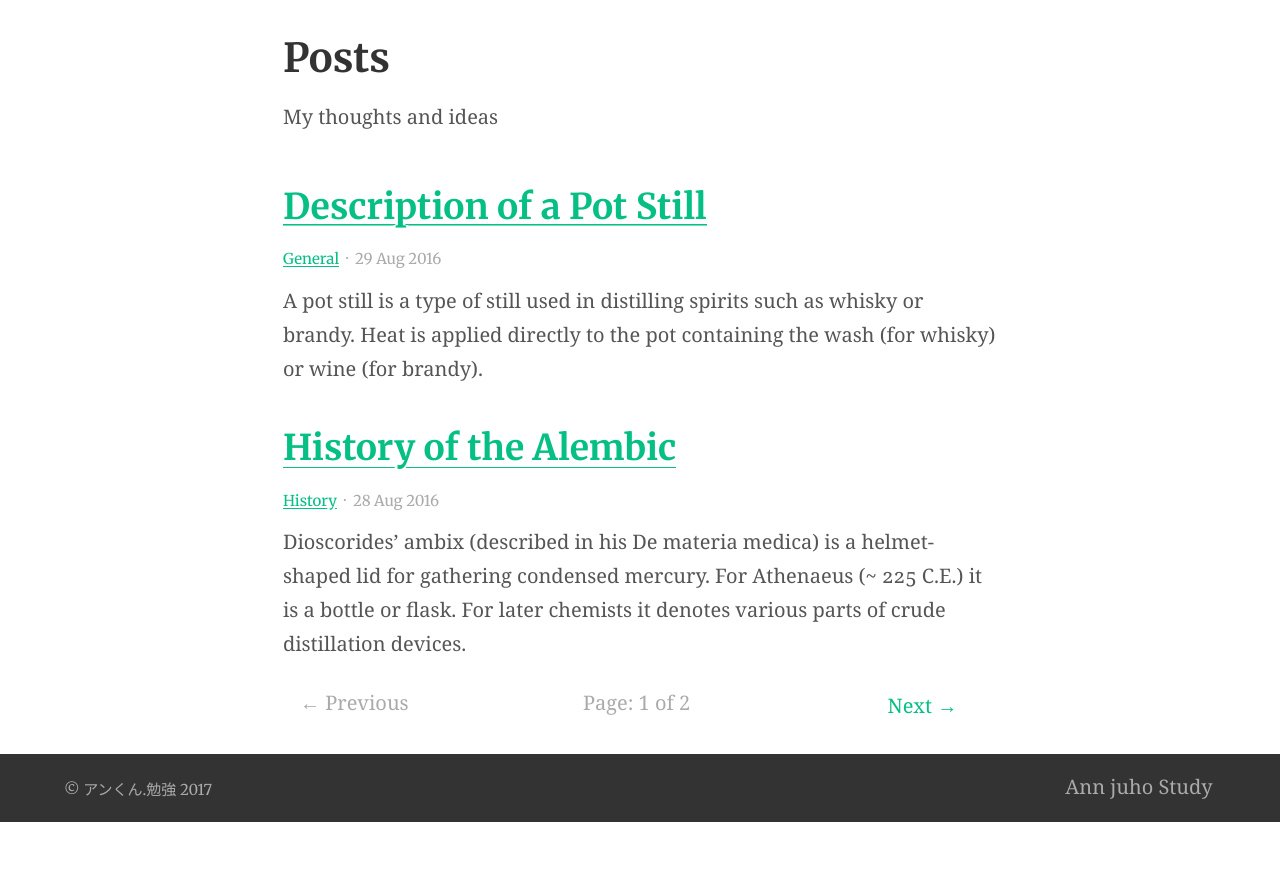
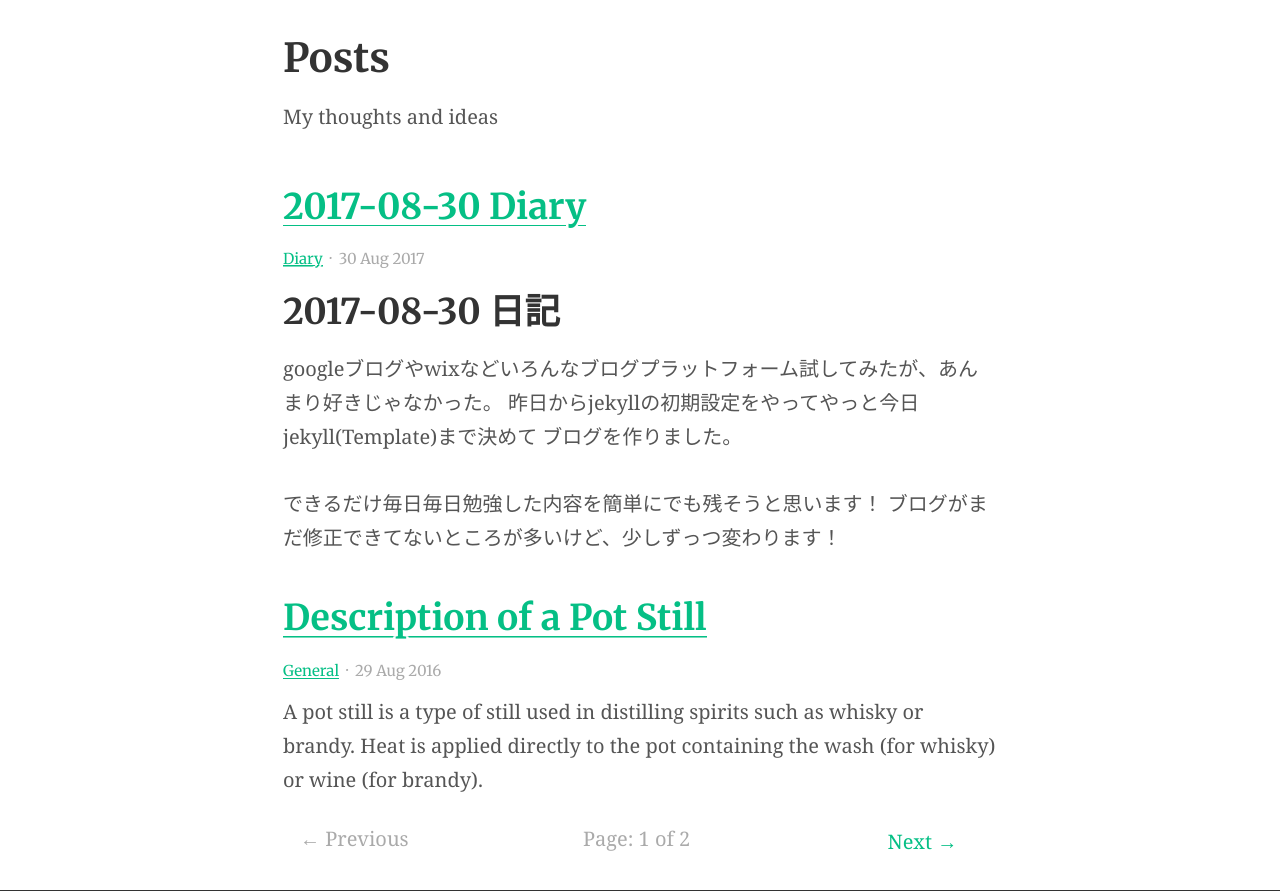
Before and after one commit to annjuho/annjuho.github.io, a Jekyll site: the page built from blog/index.html, in a window 1280 px wide, cut to the strip 428-1319 px from the top of the page. Built offline with Jekyll 4.4.1, drawn with Linux system fonts in a browser that asks for light colours; the list of posts is cut into pages by our own code; before the commit the page ends 1250 px from its top, so only the background shows below that.

Commit message:
(2017-08-30)本日の日記作成

```diff
--- /dev/null
+++ b/_posts/2017-08-30-diary.md
@@ -0,0 +1,14 @@
+---
+title: 2017-08-30 Diary
+category: Diary
+feature_image: "https://unsplash.it/1200/400?image=200"
+---
+
+## 2017-08-30 日記
+
+googleブログやwixなどいろんなブログプラットフォーム試してみたが、あんまり好きじゃなかった。
+昨日からjekyllの初期設定をやってやっと今日jekyll(Template)まで決めて
+ブログを作りました。
+
+できるだけ毎日毎日勉強した内容を簡単にでも残そうと思います！
+ブログがまだ修正できてないところが多いけど、少しずっつ変わります！
```
Also changed, not shown: index.md (+1 -0 lines).
